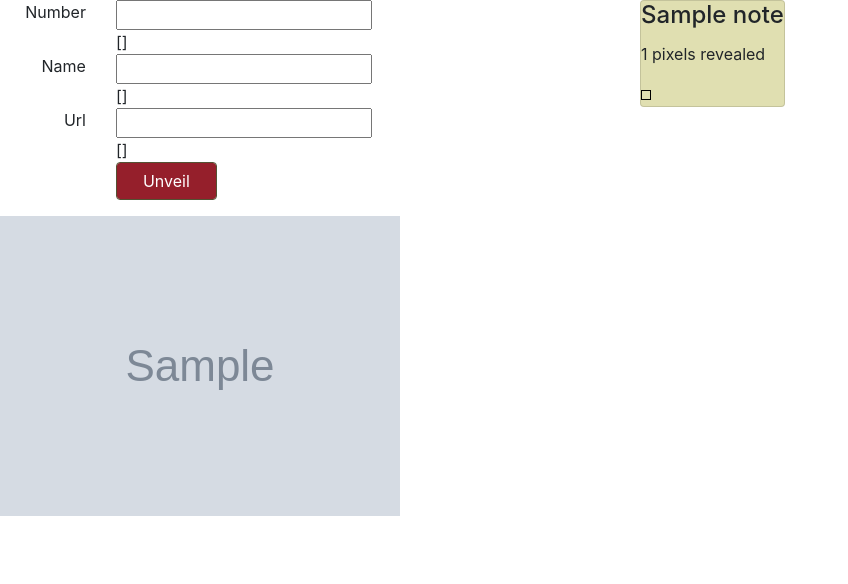
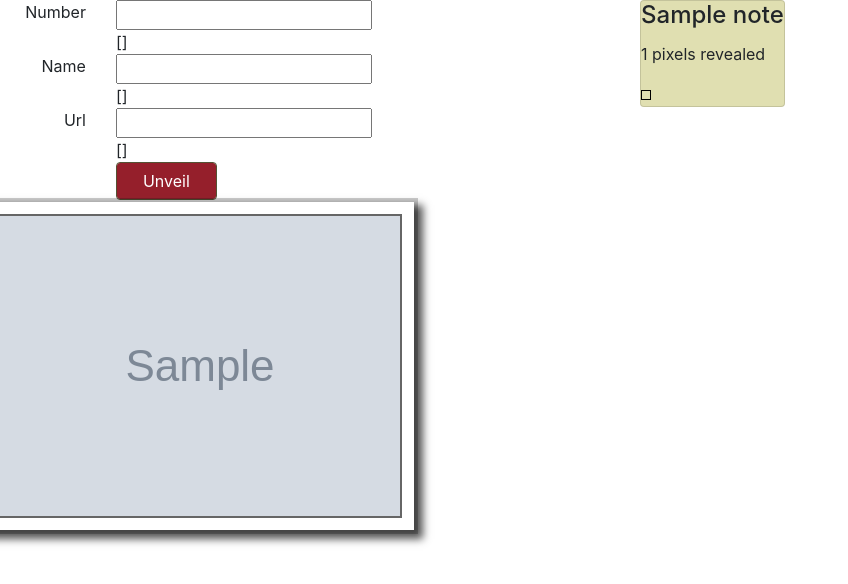
Before and after one commit to ZzCalvinzZ/picturepay, a Django app: template picture/templates/picture/index.html in a window 1280 px wide. Shown: the top 584 px of the page, without its empty margins (0-848 px from the left). Run offline with Django 3.2, Linux system fonts and the light colour scheme; the template is opened without the code that fills it: most values are stand-ins (such as "Sample title", 1, 10 or a date in 2020); grey boxes marked "Sample" are stand-in pictures; form fields are guessed from the names that the template uses; some libraries are stand-ins or nearby versions.

Commit message:
more css stuff

```diff
--- a/picture/static/css/main.css
+++ b/picture/static/css/main.css
@@ -4,6 +4,15 @@
 	--color-3: #A5A36C;
 	--color-4: #E0DFB1;
 	--color-5: #F5F4D7;
+}
+
+/*.pixels {*/
+	/*height: 200px;*/
+	/*overflow-y: auto;*/
+/*}*/
+
+body {
+	background-color: #fff;
 }
 
 .pixel {
@@ -44,3 +53,27 @@ a.leaderboard-item:hover .card {
 	background-color: var(--color-5);
 	border: 1px solid var(--color-2);
 }
+
+.picture {
+	/*border: 15px solid #3e2b14;*/
+	/*padding: 10px;*/
+	max-width: 500px;
+	max-height: 500px;
+	-webkit-box-shadow:
+		0px 0px 0px 2px rgba(0,0,0,0.6),
+			0px 0px 0px 14px #fff,
+			0px 0px 0px 18px rgba(0,0,0,0.2),
+			6px 6px 8px 17px #555;
+
+	-moz-box-shadow:
+		0px 0px 0px 2px rgba(0,0,0,0.6),
+			0px 0px 0px 14px #fff,
+			0px 0px 0px 18px rgba(0,0,0,0.2),
+			6px 6px 8px 17px #555;
+
+	box-shadow:
+		0px 0px 0px 2px rgba(0,0,0,0.6),
+			0px 0px 0px 14px #fff,
+			0px 0px 0px 18px rgba(0,0,0,0.2),
+			6px 6px 8px 17px #555;
+}
--- a/picture/templates/picture/index.html
+++ b/picture/templates/picture/index.html
@@ -54,7 +54,11 @@
 					All Uncovered!
 				</div>
 			{% endif %}
-			<img src="{{ picture.covered_image.url }}?rand=1234" alt="picture"/>
+			<div class="row">
+				<div class="col-md-12">
+					<img class="picture" src="{{ picture.covered_image.url }}?rand=1234" alt="picture"/>
+				</div>
+			</div>
 		</div>
 
 		<div id="leaderboard-section" class="col-md-6">
--- a/picture/templates/picture/note.html
+++ b/picture/templates/picture/note.html
@@ -1,5 +1,6 @@
-<a class="leaderboard-item" href="http://{{ note.url }}" target="_blank">
-	<div class="card">
+<a class="leaderboard-item" {% if note.url %}href="{{ note.url }}"{% endif %} target="_blank">
+
+	<div class="card m-a-1">
 		<div class="card-block">
 			<h4 class="card-title">{{ note.name }}</h4>
 			<p class="card-text">{{ note.number }} pixels revealed</p>
--- a/picture/views.py
+++ b/picture/views.py
@@ -36,7 +36,7 @@ class PictureIndexView(FormView):
 				'r': pixel.r,
 				'g': pixel.g,
 				'b': pixel.b,
-			} for pixel in note.pixels.all()]
+				} for pixel in note.pixels.all()[:50]]
 		} for note in PaymentNote.objects.filter(picture=self.picture).order_by('-number')]
 
 
```
Also changed, not shown: picture/templates/picture/payment_success.html (line endings or trailing spaces).
